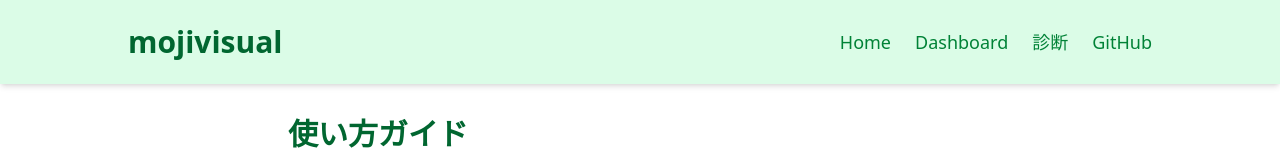
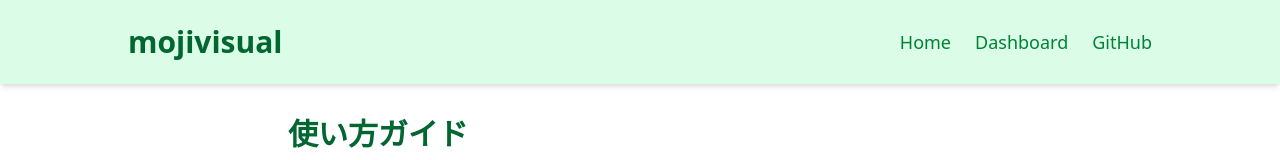
Before and after one commit to minmmmmin/font, a React (Vite) app: page / in a window 1280 px wide. Shown: the top 160 px of the page. Built offline with nearby package versions, Linux system fonts and the light colour scheme.

Commit message:
説明変更

```diff
--- a/src/components/Header.jsx
+++ b/src/components/Header.jsx
@@ -14,9 +14,6 @@ const Header = () => {
           <Link to="/dashboard" className="hover:underline">
             Dashboard
           </Link>
-          <Link to="/quiz" className="hover:underline">
-            診断
-          </Link>
           <a
             href="https://github.com/minmmmmin/font"
             target="_blank"
```
